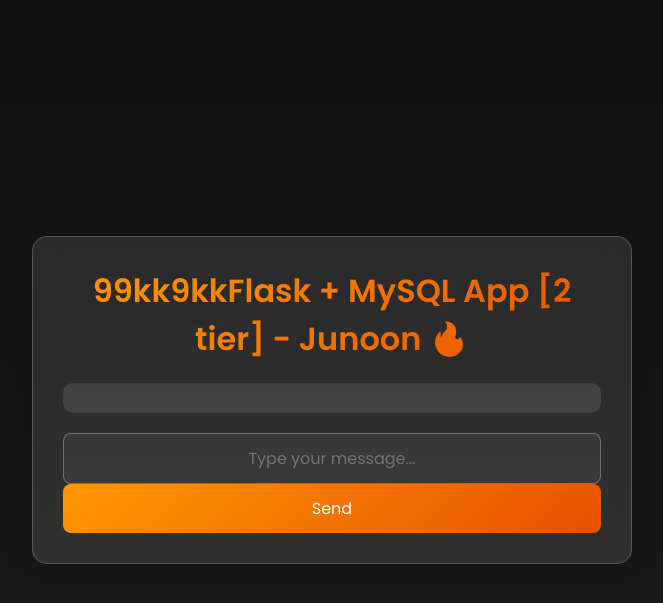
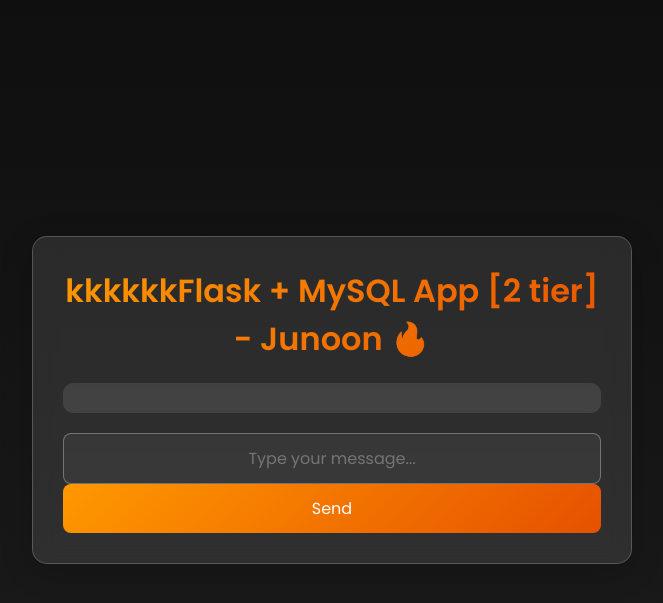
Before and after one commit to kamleshdv/flaskapp, a Flask app: page / in a window 1280 px wide. Shown: the top 603 px of the page, without its empty margins (308-971 px from the left). Run offline with Flask 2, Linux system fonts and the light colour scheme; data that the repository does not hold is empty; some libraries are stand-ins or nearby versions.

Commit message:
Update header title in index.html

```diff
--- a/templates/index.html
+++ b/templates/index.html
@@ -131,7 +131,7 @@
 
 <body>
     <div class="container">
-        <h1>99kk9kkFlask + MySQL App [2 tier] - Junoon 🔥</h1>
+        <h1>kkkkkkFlask + MySQL App [2 tier] - Junoon 🔥</h1>
 
         <div class="messages">
             {% for message in messages %}
```
